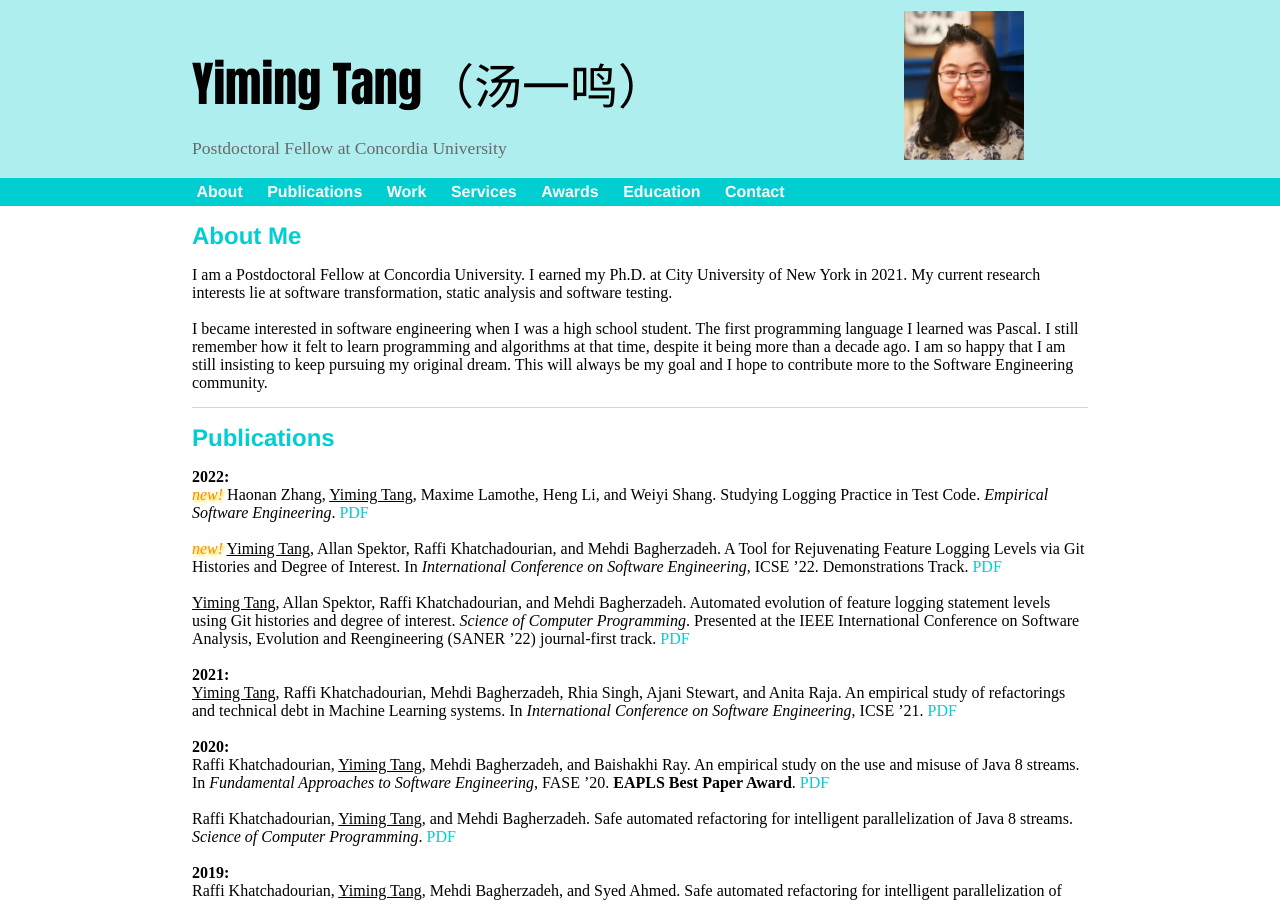
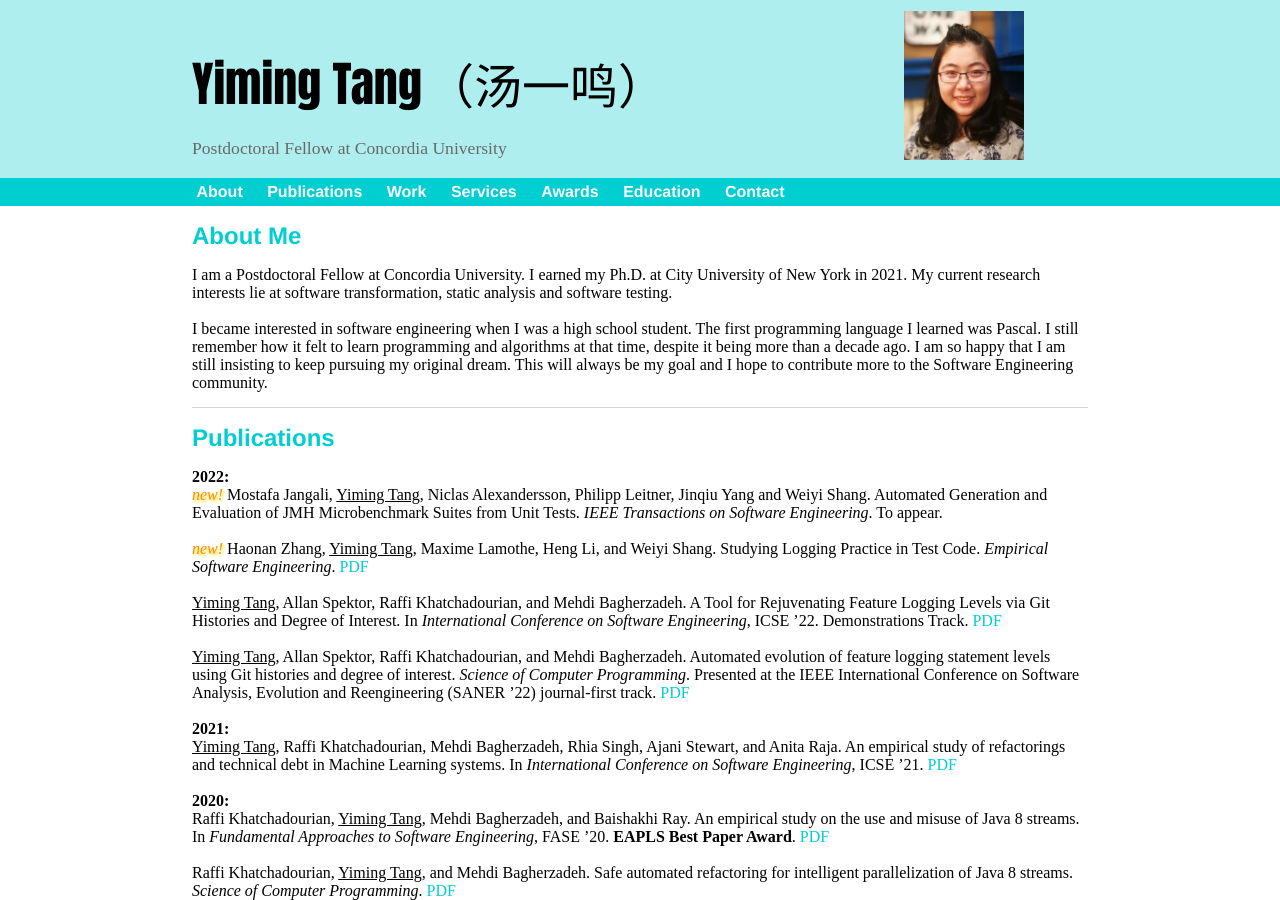
Before and after one commit to yiming-tang-cs/yiming-tang-cs.github.io, a Jekyll site: the page built from index.html, in a window 1280 px wide and 900 px high. Built offline with Jekyll 4.4.1, drawn with Linux system fonts in a browser that asks for light colours.

Commit message:
Update index.html

```diff
--- a/index.html
+++ b/index.html
@@ -14,9 +14,11 @@
     <h1>Publications</h1>
 
     <b>2022:</b><br/>
+    <ns>new!</ns> Mostafa Jangali, <u>Yiming Tang</u>, Niclas Alexandersson, Philipp Leitner, Jinqiu Yang and Weiyi Shang. Automated Generation and Evaluation of JMH Microbenchmark Suites from Unit Tests. <i>IEEE Transactions on Software Engineering</i>. To appear.
+    <br/><br/>
     <ns>new!</ns> Haonan Zhang, <u>Yiming Tang</u>, Maxime Lamothe, Heng Li, and Weiyi Shang. Studying Logging Practice in Test Code. <i>Empirical Software Engineering</i>. <a href="https://users.encs.concordia.ca/~shang/pubs/EMSE_Haonan_2022.pdf">PDF</a>
     <br/><br/>
-    <ns>new!</ns> <u>Yiming Tang</u>, Allan Spektor, Raffi Khatchadourian, and Mehdi Bagherzadeh. A Tool for Rejuvenating Feature Logging Levels via Git Histories and Degree of Interest. In <i>International Conference on Software Engineering</i>, ICSE ’22. Demonstrations Track. <a href="https://academicworks.cuny.edu/cgi/viewcontent.cgi?article=1747&context=hc_pubs">PDF</a>
+    <u>Yiming Tang</u>, Allan Spektor, Raffi Khatchadourian, and Mehdi Bagherzadeh. A Tool for Rejuvenating Feature Logging Levels via Git Histories and Degree of Interest. In <i>International Conference on Software Engineering</i>, ICSE ’22. Demonstrations Track. <a href="https://academicworks.cuny.edu/cgi/viewcontent.cgi?article=1747&context=hc_pubs">PDF</a>
     <br/><br/>
     <u>Yiming Tang</u>, Allan Spektor, Raffi Khatchadourian, and Mehdi Bagherzadeh. Automated evolution of feature logging statement levels using Git histories and degree of interest. <i>Science of Computer Programming</i>. Presented at the IEEE International Conference on Software Analysis, Evolution and Reengineering (SANER ’22) journal-first track. <a href="https://arxiv.org/pdf/2104.07736.pdf">PDF</a>
     <br/><br/>
```
